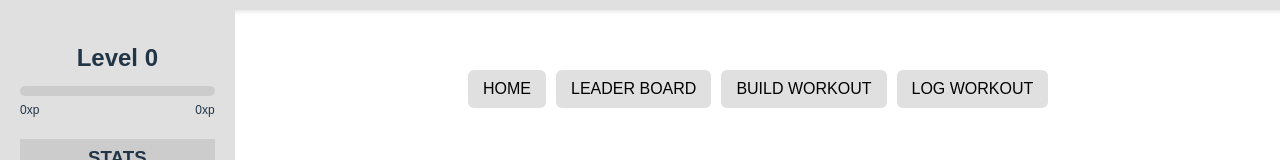
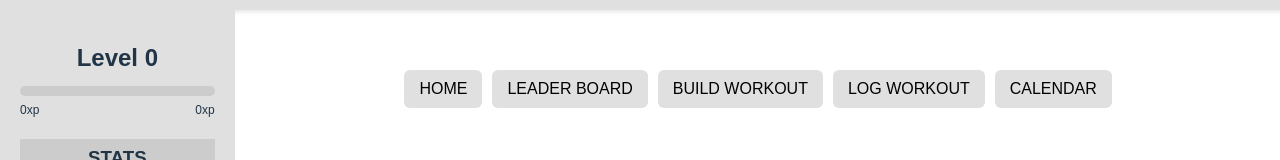
Before and after one commit to BenHumanBenchmarkProject/HumanBenchmark, a React (Vite) app in the folder front-end/: page /leaderboard in a window 1280 px wide. Shown: the part 154-314 px from the top of the page. Built offline with nearby package versions, Linux system fonts and the light colour scheme; no server answers.

Commit message:
[HumanBenchmark][frontend][Calendar] make tweaks from PR

```diff
--- a/front-end/src/Calendar/Calendar.jsx
+++ b/front-end/src/Calendar/Calendar.jsx
@@ -1,7 +1,8 @@
 import "./Calendar.css";
 import React, { useState } from "react";
+import { NavigationButtons } from "../constants";
 
-const HOURS = Array.from({ length: 16 }, (_, i) => i + 6); // 6 AM to 10 PM
+const HOURS = Array.from({ length: 24 }, (_, i) => i); // 0 to 23 PM
 const DAYS = ["Sun", "Mon", "Tue", "Wed", "Thu", "Fri", "Sat"];
 
 function getCurrentWeek() {
@@ -21,6 +22,8 @@ const Calendar = () => {
   const [week, setWeek] = useState(getCurrentWeek());
 
   return (
+    <>
+      <NavigationButtons />
       <div className="home-calendar">
         <div className="cell-header-empty"></div>
         {week.map((date, i) => (
@@ -40,6 +43,7 @@ const Calendar = () => {
           </div>
         ))}
       </div>
+    </>
   );
 };
 
--- a/front-end/src/HomePage/HomePage.jsx
+++ b/front-end/src/HomePage/HomePage.jsx
@@ -1,12 +1,10 @@
 import "./HomePage.css";
 import React, { useContext, useEffect, useState } from "react";
-import bodyOutline from "../assets/body-outline.jpg";
 import axios from "axios";
 import { BASE_URL } from "../constants";
 import UserContext from "../userContext";
 import WorkoutModal from "../WorkoutModal/WorkoutModal";
 import pendingIcon from "../assets/pending-icon.png";
-import Calendar from "../Calendar/Calendar";
 
 import { NavigationButtons } from "../constants";
 
@@ -198,8 +196,6 @@ const HomePage = () => {
           )}
         </div>
       </div>
-
-      <Calendar userId={user.id} />
     </>
   );
 };
--- a/front-end/src/NaviagtionButtons/NavigationButtons.jsx
+++ b/front-end/src/NaviagtionButtons/NavigationButtons.jsx
@@ -15,6 +15,9 @@ const NavigationButtons = () => {
       <Link to={"/log-workout"}>
         <button>LOG WORKOUT</button>
       </Link>
+      <Link to={"/calendar"}>
+        <button>CALENDAR</button>
+      </Link>
     </div>
   );
 };
--- a/front-end/src/main.jsx
+++ b/front-end/src/main.jsx
@@ -12,6 +12,7 @@ import { UserProvider } from "./userContext.jsx";
 import { ExerciseProvider } from "./ExerciseContext";
 import MyAccountPage from "./MyAccountPage/MyAccountPage.jsx";
 import Layout from "./Layout/Layout.jsx";
+import Calendar from "./Calendar/Calendar.jsx";
 
 const routes = createBrowserRouter([
   {
@@ -54,6 +55,14 @@ const routes = createBrowserRouter([
       </Layout>
     ),
   },
+  {
+    path: "/calendar",
+    element: (
+      <Layout>
+        <Calendar />
+      </Layout>
+    )
+  }
 ]);
 
 createRoot(document.getElementById("root")).render(
```
Lines whose indentation alone changed are shown as unchanged.
